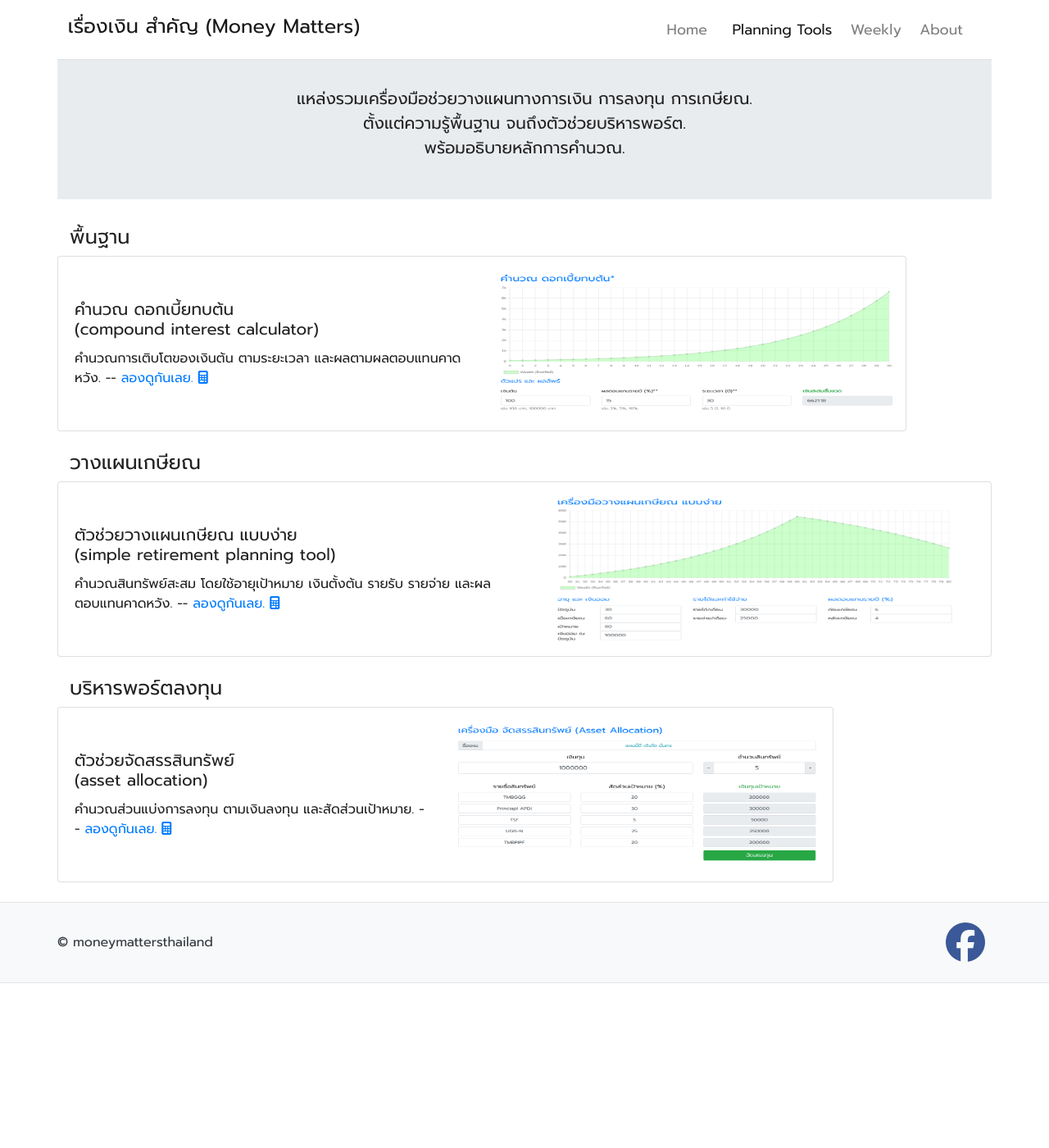
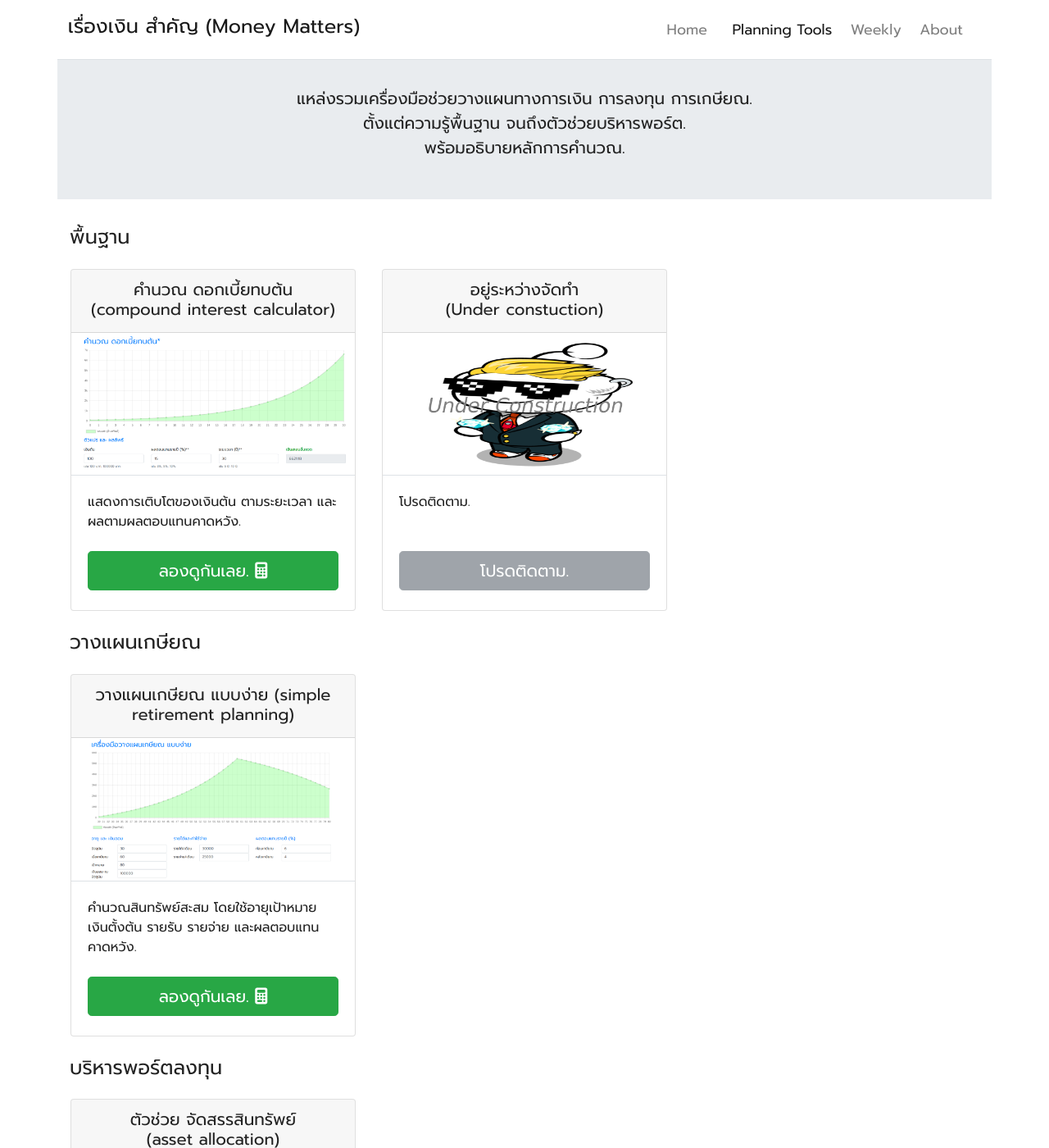
Before and after one commit to moneysart/moneysart.github.io, a Jekyll site: the page built from tools/index.html, in a window 1280 px wide and 1400 px high. Shown: the whole window at 82% size. Built offline with Jekyll 4.4.1, drawn with Linux system fonts in a browser that asks for light colours; nearby versions of some CDN libraries; some of the changed text lies outside the part shown.

Commit message:
update display format of /tools

```diff
--- a/tools/index.html
+++ b/tools/index.html
@@ -31,22 +31,41 @@ canonical_url: /tools/
 
     <div class="row mb-2">
         <!-- list -->
-        <div class="card mb-3">
-            <div class="row no-gutters">
-                <div class="col-6 my-auto">
-                    <div class="card-body">
-                        <h5 class="card-title">คำนวณ ดอกเบี้ยทบต้น<br>(compound interest calculator)</h5>
-                        <p class="card-text">
-                            คำนวณการเติบโตของเงินต้น ตามระยะเวลา และผลตามผลตอบแทนคาดหวัง. --
-                            <a href="{{ site.baseurl}}/tools/compound-interest/">
-                                ลองดูกันเลย. <i class="fas fa-calculator"></i>
-                            </a>
-                        </p>
-                    </div>
+        <div class="col-md-6 col-xl-4">
+            <div class="card mb-4 box-shadow h-100 flex-column">
+                <div class="card-header text-center pb-2">
+                    <h5>คำนวณ ดอกเบี้ยทบต้น (compound interest calculator)</h5>
                 </div>
-                <div class="col-6 my-auto">
-                    <img class="card-img card-img-fill" alt="Card image cap"
-                    src="{{ site.baseurl}}/tools/compound-interest/cover.png">
+                <img class="card-img-top border-bottom" src="{{ site.baseurl}}/tools/compound-interest/cover.png" alt="Card image cap">
+                <div class="card-body d-flex flex-column pb-0">
+                    <p class="card-text mb-0">
+                        แสดงการเติบโตของเงินต้น ตามระยะเวลา และผลตามผลตอบแทนคาดหวัง.
+                    </p>
+
+                    <a href="{{ site.baseurl}}/tools/compound-interest/"
+                    class="btn btn-lg btn-block btn-success mt-auto mb-4">
+                        ลองดูกันเลย. <i class="fas fa-calculator"></i>
+                    </a>
+                </div>
+            </div>
+        </div>
+
+        <div class="col-md-6 col-xl-4">
+            <div class="card mb-4 box-shadow h-100 flex-column">
+                <div class="card-header text-center pb-2">
+                    <h5>อยู่ระหว่างจัดทำ <br>(Under constuction)</h5>
+                </div>
+                <img class="card-img-top border-bottom" src="{{ site.baseurl}}/static/img/placeholder_card.png" alt="Card image cap">
+                <div class="card-body d-flex flex-column pb-0">
+                    <p class="card-text mb-0">
+                        โปรดติดตาม.
+                    </p>
+
+                    <!-- <a href="/"
+                    class="btn btn-lg btn-block btn-success mt-auto mb-4" disabled>
+                        ลองดูกันเลย. <i class="fas fa-calculator"></i>
+                    </a> -->
+                    <button type="button" class="btn btn-lg btn-block btn-secondary mt-auto mb-4" disabled>โปรดติดตาม.</button>
                 </div>
             </div>
         </div>
@@ -59,22 +78,22 @@ canonical_url: /tools/
 
     <div class="row mb-2">
         <!-- list -->
-        <div class="card mb-3">
-            <div class="row no-gutters">
-                <div class="col-6 my-auto">
-                    <div class="card-body">
-                        <h5 class="card-title">ตัวช่วยวางแผนเกษียณ แบบง่าย <br>(simple retirement planning tool)</h5>
-                        <p class="card-text">
-                            คำนวณสินทรัพย์สะสม โดยใช้อายุเป้าหมาย เงินตั้งต้น รายรับ รายจ่าย และผลตอบแทนคาดหวัง. --
-                            <a href="{{ site.baseurl}}/tools/retirement-plan-simple/">
-                                ลองดูกันเลย. <i class="fas fa-calculator"></i>
-                            </a>
-                        </p>
-                    </div>
+        <div class="col-md-6 col-xl-4">
+            <div class="card mb-4 box-shadow h-100 flex-column">
+                <div class="card-header text-center pb-2">
+                    <h5>วางแผนเกษียณ แบบง่าย (simple retirement planning)</h5>
                 </div>
-                <div class="col-6">
-                    <img class="card-img card-img-fill" alt="Card image cap"
-                    src="{{ site.baseurl}}/tools/retirement-plan-simple/cover.png">
+                <img class="card-img-top border-bottom" src="{{ site.baseurl}}/tools/retirement-plan-simple/cover.png" alt="Card image cap">
+                <div class="card-body d-flex flex-column pb-0">
+                    <p class="card-text mb-0">
+                        คำนวณสินทรัพย์สะสม โดยใช้อายุเป้าหมาย เงินตั้งต้น รายรับ รายจ่าย และผลตอบแทนคาดหวัง.
+                    </p>
+
+                    <a href="{{ site.baseurl}}/tools/retirement-plan-simple/"
+                    class="btn btn-lg btn-block btn-success mt-auto mb-4">
+                        ลองดูกันเลย. <i class="fas fa-calculator"></i>
+                    </a>
+                    <!-- <button type="button" class="btn btn-lg btn-block btn-success mt-auto mb-4">ลองดูกันเลย. <i class="fas fa-calculator"></i></button> -->
                 </div>
             </div>
         </div>
@@ -87,22 +106,21 @@ canonical_url: /tools/
 
     <div class="row mb-2">
         <!-- list -->
-        <div class="card mb-3">
-            <div class="row no-gutters">
-                <div class="col-6 my-auto">
-                    <div class="card-body">
-                        <h5 class="card-title">ตัวช่วยจัดสรรสินทรัพย์<br>(asset allocation)</h5>
-                        <p class="card-text">
-                            คำนวณส่วนแบ่งการลงทุน ตามเงินลงทุน และสัดส่วนเป้าหมาย. --
-                            <a href="{{ site.baseurl}}/tools/asset-allocation/">
-                                ลองดูกันเลย. <i class="fas fa-calculator"></i>
-                            </a>
-                        </p>
-                    </div>
+        <div class="col-md-6 col-xl-4">
+            <div class="card mb-4 box-shadow h-100 flex-column">
+                <div class="card-header text-center pb-2">
+                    <h5>ตัวช่วย จัดสรรสินทรัพย์ <br>(asset allocation)</h5>
                 </div>
-                <div class="col-6 my-auto">
-                    <img class="card-img card-img-fill" alt="Card image cap"
-                    src="{{ site.baseurl}}/tools/asset-allocation/cover.png">
+                <img class="card-img-top border-bottom" src="{{ site.baseurl}}/tools/asset-allocation/cover.png" alt="Card image cap">
+                <div class="card-body d-flex flex-column pb-0">
+                    <p class="card-text mb-0">
+                        คำนวณส่วนแบ่งการลงทุน ตามเงินลงทุน และสัดส่วนเป้าหมาย.
+                    </p>
+
+                    <a href="{{ site.baseurl}}/tools/asset-allocation/"
+                    class="btn btn-lg btn-block btn-success mt-auto mb-4">
+                        ลองดูกันเลย. <i class="fas fa-calculator"></i>
+                    </a>
                 </div>
             </div>
         </div>
```
Also changed, not shown: index.html (+8 -66 lines).
